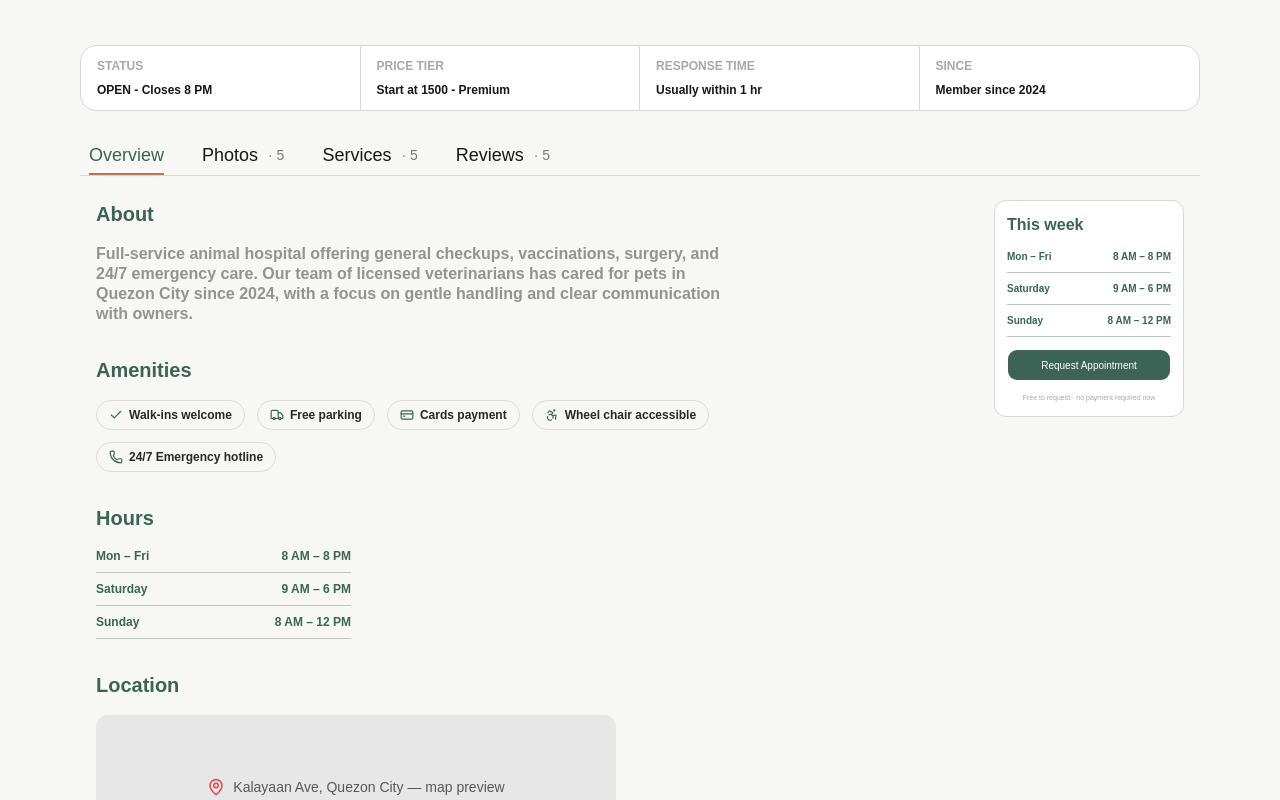
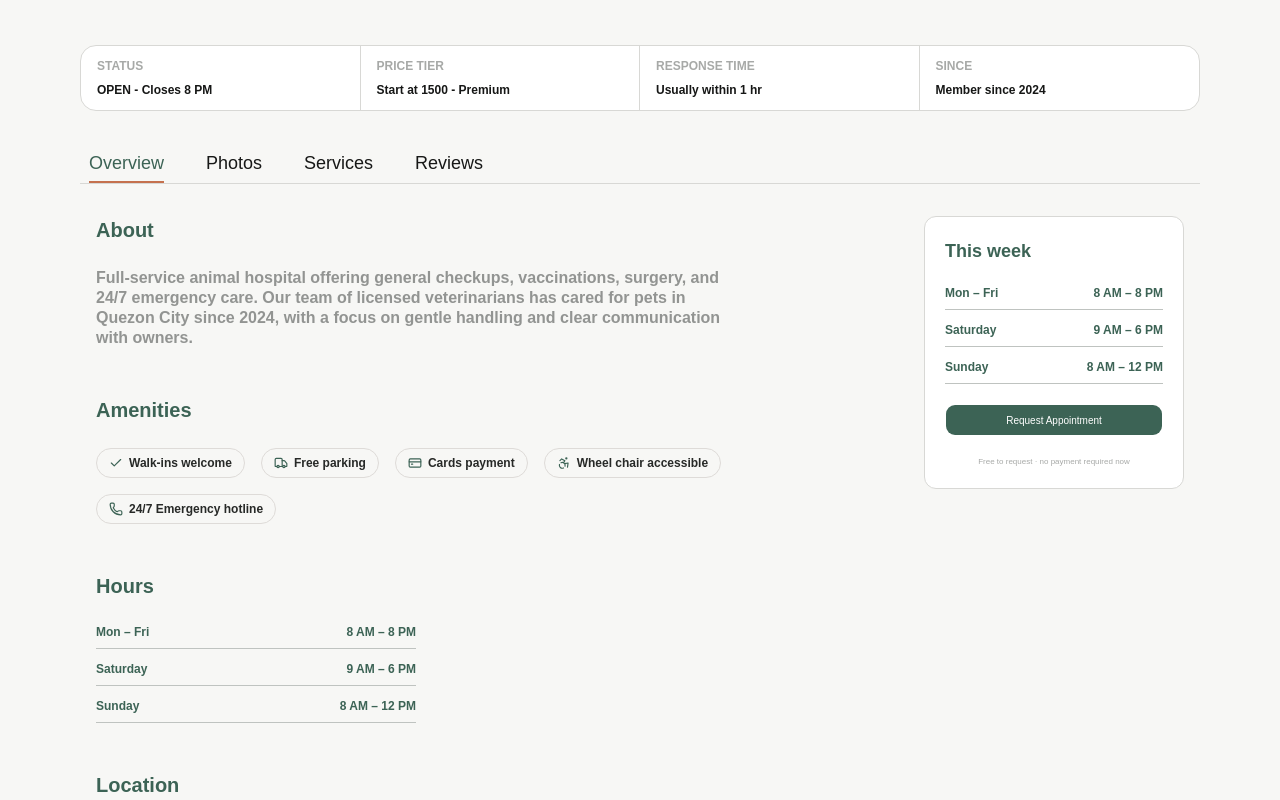
Before and after one commit to GarudaKurt/Aspen, a Next.js app: page /tenants in a window 1280 px wide. Shown: the part 440-1240 px from the top of the page. Built offline with nearby package versions, Linux system fonts and the light colour scheme.

Commit message:
Expand tenant details spacing and tabs

```diff
--- a/src/components/tenants/tenant-profile.tsx
+++ b/src/components/tenants/tenant-profile.tsx
@@ -184,7 +184,7 @@ export function TenantProfile({ provider = defaultProvider }: TenantProfileProps
           <Stat label="Since" value="Member since 2024" />
         </Card>
 
-        <div className="mt-6 flex gap-7 overflow-x-auto border-b border-[#d8d8d5] px-2 sm:gap-9">
+        <div className="mt-8 flex flex-wrap gap-x-8 gap-y-2 border-b border-[#d8d8d5] px-2 sm:gap-x-10">
           {tabs.map((tab) => (
             <Button
               key={tab}
@@ -194,12 +194,12 @@ export function TenantProfile({ provider = defaultProvider }: TenantProfileProps
               className={`relative h-10 shrink-0 rounded-none px-0 text-base font-medium text-[#171817] hover:bg-transparent hover:text-[#3c6355] sm:text-lg ${activeTab === tab ? "text-[#3c6355] after:absolute after:inset-x-0 after:bottom-[-1px] after:h-0.5 after:bg-[#c5714e]" : ""}`}
             >
               {tab}
-              {tab !== "Overview" && <span className="ml-1 text-sm text-[#777b78]">· 5</span>}
+
             </Button>
           ))}
         </div>
 
-        <div className="grid gap-8 px-2 py-6 sm:px-4 lg:grid-cols-[1fr_190px] lg:gap-12">
+        <div className="grid gap-12 px-2 py-8 sm:px-4 lg:grid-cols-[1fr_260px] lg:gap-16">
           <div>
             {activeTab === "Overview" ? (
               <>
@@ -213,7 +213,7 @@ export function TenantProfile({ provider = defaultProvider }: TenantProfileProps
                 </ProfileSection>
 
                 <ProfileSection title="Amenities">
-                  <div className="flex max-w-[700px] flex-wrap gap-3">
+                  <div className="flex max-w-[700px] flex-wrap gap-4">
                     {amenities.map(({ label, icon: Icon }) => (
                       <span
                         key={label}
@@ -227,7 +227,7 @@ export function TenantProfile({ provider = defaultProvider }: TenantProfileProps
                 </ProfileSection>
 
                 <ProfileSection title="Hours">
-                  <div className="max-w-[255px] space-y-2 text-xs font-semibold text-[#3c6355]">
+                  <div className="max-w-[320px] space-y-3 text-xs font-semibold text-[#3c6355]">
                     {hours.map(([day, time]) => (
                       <div
                         key={day}
@@ -278,8 +278,8 @@ function ProfileSection({
   children: ReactNode;
 }) {
   return (
-    <section className="mb-8">
-      <h2 className="mb-4 text-lg font-bold text-[#3c6355] sm:text-xl">{title}</h2>
+    <section className="mb-12">
+      <h2 className="mb-6 text-lg font-bold text-[#3c6355] sm:text-xl">{title}</h2>
       {children}
     </section>
   );
@@ -287,9 +287,9 @@ function ProfileSection({
 
 function ScheduleCard() {
   return (
-    <Card className="h-fit rounded-xl border-[#d8d8d5] bg-white p-3 shadow-none">
-      <h2 className="text-base font-bold text-[#3c6355]">This week</h2>
-      <div className="mt-3 space-y-2 text-[10px] font-semibold text-[#3c6355]">
+    <Card className="h-fit rounded-xl border-[#d8d8d5] bg-white p-5 shadow-none">
+      <h2 className="text-lg font-bold text-[#3c6355]">This week</h2>
+      <div className="mt-5 space-y-3 text-xs font-semibold text-[#3c6355]">
         {hours.map(([day, time]) => (
           <div key={day} className="flex justify-between border-b border-[#bfc3c0] pb-2">
             <span>{day}</span>
@@ -297,10 +297,10 @@ function ScheduleCard() {
           </div>
         ))}
       </div>
-      <Button className="mt-3 w-full bg-[#3c6355] px-2 text-[10px] text-white hover:bg-[#2f5044]">
+      <Button className="mt-5 w-full bg-[#3c6355] px-2 text-[10px] text-white hover:bg-[#2f5044]">
         Request Appointment
       </Button>
-      <p className="mt-3 text-center text-[7px] text-[#a7a9a7]">
+      <p className="mt-5 text-center text-[8px] text-[#a7a9a7]">
         Free to request · no payment required now
       </p>
     </Card>
```
